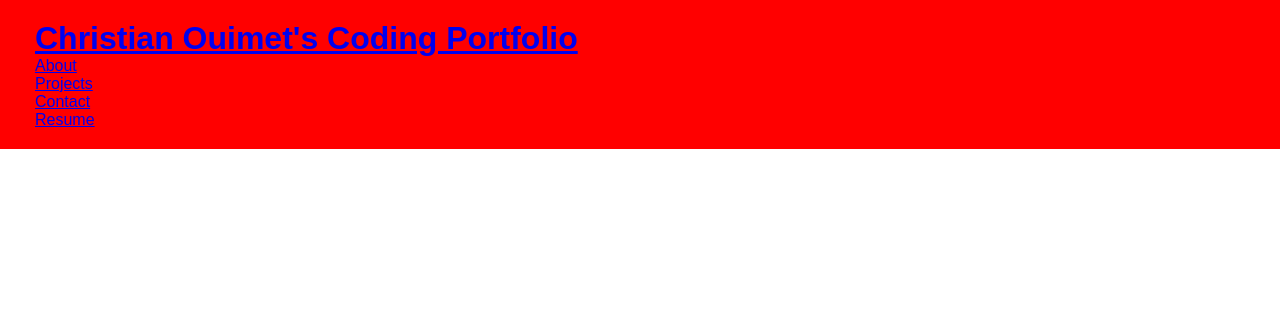
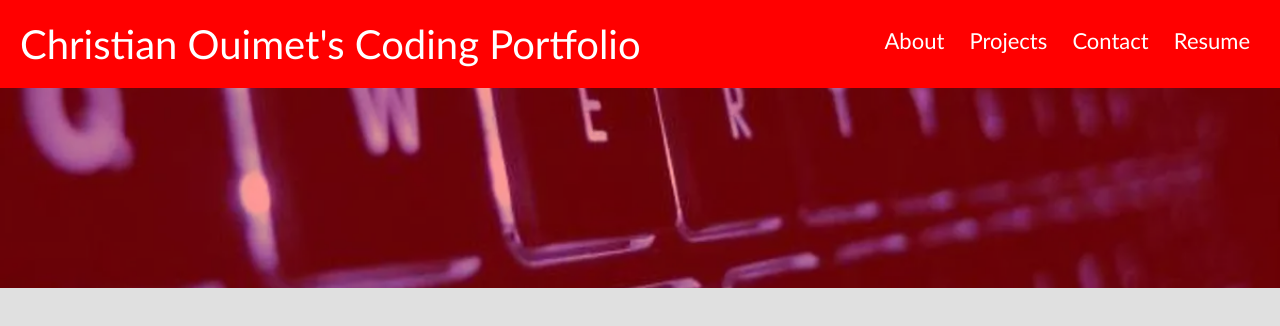
Before and after one commit to Chis517/Christian-Ouimet-s-Coder-Portfolio, a plain HTML site: page index.html in a window 1280 px wide. Drawn offline with Linux system fonts and the light colour scheme.

Commit message:
header css

```diff
--- a/assets/css/style.css
+++ b/assets/css/style.css
@@ -5,11 +5,50 @@
 }
 
 body {
-    color: #ff0000;
-    font-family: Arial, Helvetica, sans-serif;
+    background-color: #E0E0E0;
+    font-family: 'Gill Sans', 'Gill Sans MT', Calibri, 'Trebuchet MS', sans-serif;
 }
 
 header {
-    padding: 20px 35px;
-    background-color: #ff0000;
+    padding: 20px;
+    background-color:#ff0000;
+    font-family: 'Gill Sans', 'Gill Sans MT', Calibri, 'Trebuchet MS', sans-serif;
 }
+
+header h1 {
+    display: inline-block;
+    font-size: 40px;
+    font-weight: normal;
+}
+
+header a {
+    text-decoration: none;
+    color: #ffffff;
+}
+
+header nav {
+    float: right;
+    margin: 7px 0;
+    font-family: 'Gill Sans', 'Gill Sans MT', Calibri, 'Trebuchet MS', sans-serif;
+    font-size: 20px;
+}
+
+header nav ul li {
+    display: inline;
+}
+
+header nav ul li a {
+    margin: 0 10px;
+    font-weight: lighter;
+    font-size: 22px;
+}
+
+.hero {
+    width: 100%;
+    height: 200px;
+    background-image: url("../images/header.jpg");
+    margin-bottom: 25px;
+    background-size: cover;
+    background-position: center;
+    box-shadow: inset 0 0 0 1000px rgba(255,0,0,.4);
+}
```
Also changed, not shown: assets/images/header.jpg (added), 3 other files.
